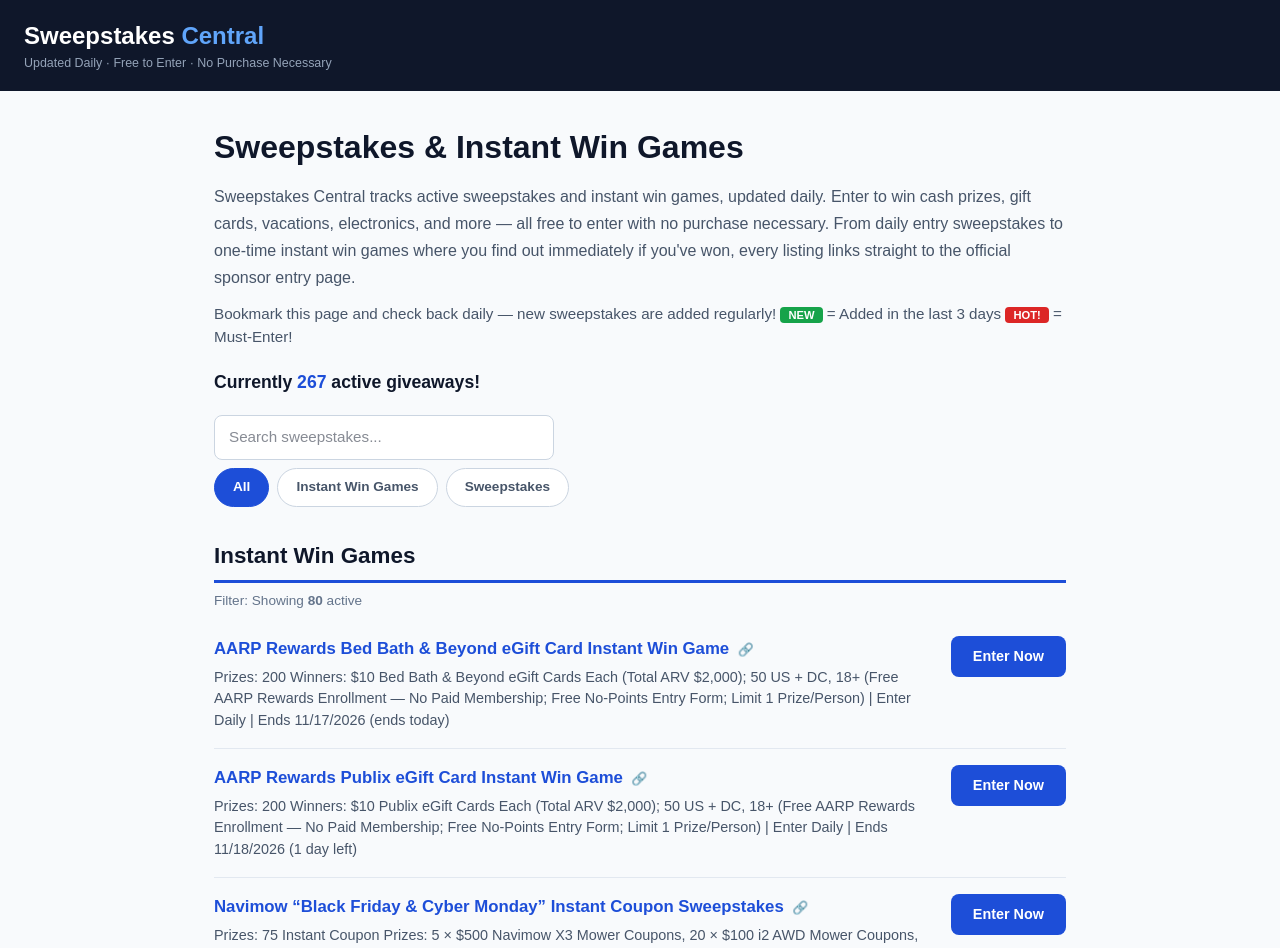
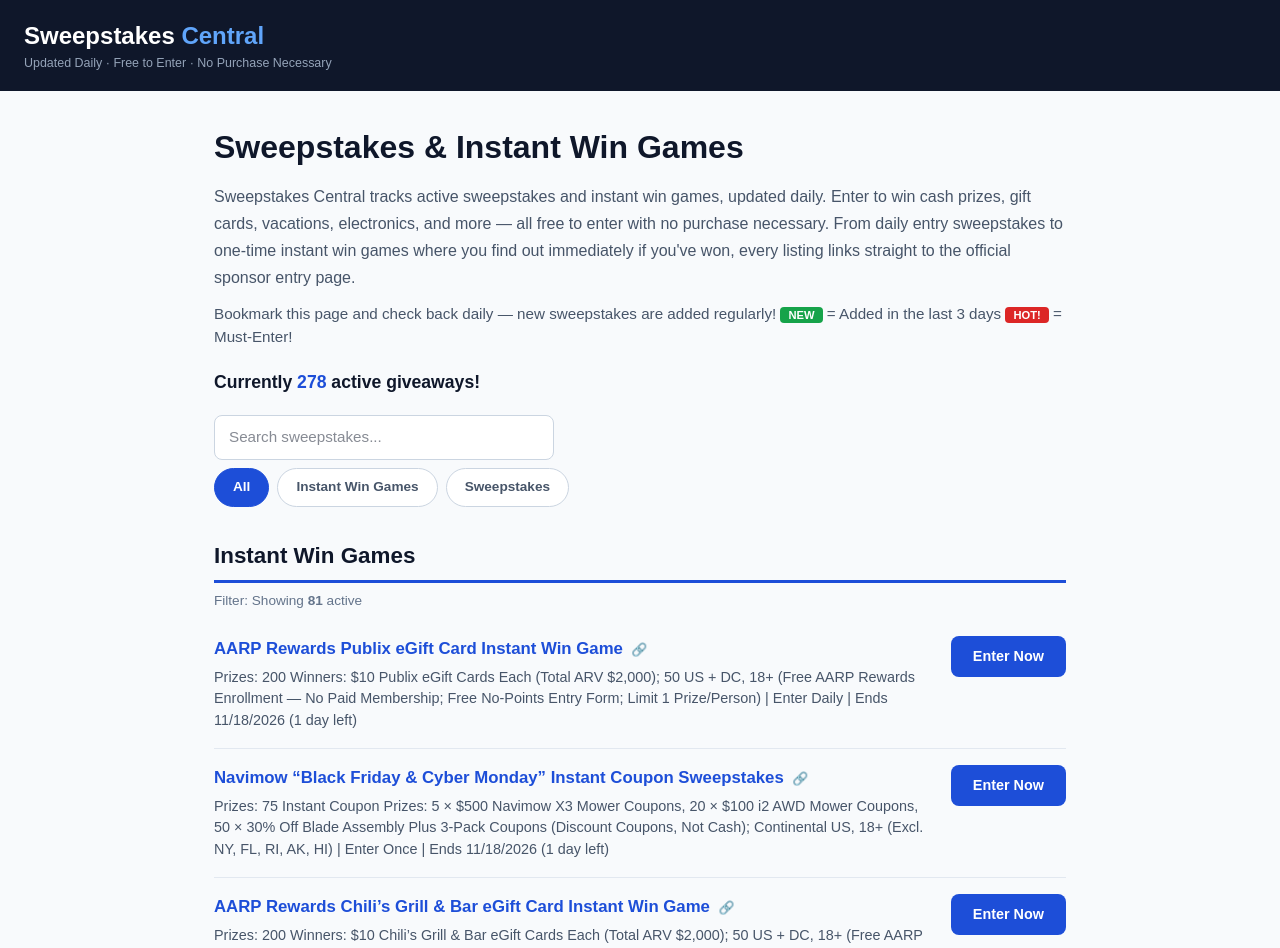
Before and after one commit to haroun26-dev/brandnewsite, a Next.js app: page / in a window 1280 px wide. Shown: the top 948 px of the page. Built offline with nearby package versions, Linux system fonts and the light colour scheme.

Commit message:
Refresh listings

```diff
--- a/app/page.tsx
+++ b/app/page.tsx
@@ -17,10 +17,10 @@ interface Listing {
   added: string; // YYYY-MM-DD — NEW badge shows when added within the last 3 days
 }
 
-// Listings verified November 17, 2026. Update this list regularly —
+// Listings verified November 18, 2026. Update this list regularly —
 // remove ended sweepstakes and add new ones by editing this file and redeploying.
 const SWEEPSTAKES: Listing[] = [
-// Listings verified November 17, 2026. Update this list regularly —
+// Listings verified November 18, 2026. Update this list regularly —
 // remove ended sweepstakes and add new ones by editing this file and redeploying.
   // ---- Instant Win Games ----
 
@@ -726,17 +726,6 @@ const SWEEPSTAKES: Listing[] = [
     added: "2026-11-10",
   },
 
-  {
-    id: 491,
-    title: "AARP Rewards Bed Bath & Beyond eGift Card Instant Win Game",
-    type: "instant",
-    prizes: "200 Winners: $10 Bed Bath & Beyond eGift Cards Each (Total ARV $2,000); 50 US + DC, 18+ (Free AARP Rewards Enrollment — No Paid Membership; Free No-Points Entry Form; Limit 1 Prize/Person)",
-    frequency: "Enter Daily",
-    ends: "2026-11-17",
-    url: "https://sweeps.aarp.org/",
-    added: "2026-11-11",
-  },
-
 
   {
     id: 493,
@@ -964,7 +953,31 @@ const SWEEPSTAKES: Listing[] = [
     added: "2026-11-17",
   },
 
-  // ---- Sweepstakes ----
+    {
+    id: 595,
+    title: "Hidden Valley Ranch “Holiday Dinner” Instant Win Game",
+    type: "instant",
+    prizes: "40 Winners: $500 Tango Digital Reward Each, Redeemable for a Grocery Retailer Gift Card (Total ARV $20,000); 50 US + DC, 18+ (1 Play/Day; 1 Prize/Person)",
+    frequency: "Enter Daily",
+    ends: "2026-12-23",
+    url: "https://www.hiddenvalley.com/holiday-dinner-game/",
+    hot: true,
+    added: "2026-11-18",
+  },
+
+  {
+    id: 596,
+    title: "Kinder Joy “Find the Golden Toy” Instant Win Game",
+    type: "instant",
+    prizes: "416 Winners: Grand: 4-Day/3-Night NYC Trip for 4 — Harry Potter and the Cursed Child Tickets + $1,000 Check + $500 Harry Potter Shop Gift Card (ARV $10,000) + 415 Instant-Win Harry Potter Prizes: Gift Trunks, Duffle Bags, Wands, Pin Sets, Mugs, Plush Sets, Hogwarts Express Tickets (Total ARV $20,675); 50 US + DC, 18+ (Code from Specially Marked Kinder Joy or Free Mail-in AMOE Code; 1 Entry per Code/Day)",
+    frequency: "Enter Daily",
+    ends: "2027-04-30",
+    url: "https://kindersweeps.com",
+    hot: true,
+    added: "2026-11-18",
+  },
+
+// ---- Sweepstakes ----
 
   {
     id: 105,
@@ -1507,17 +1520,6 @@ const SWEEPSTAKES: Listing[] = [
 
 
   {
-    id: 302,
-    title: "Avon \u201cBeauty & Cheer\u201d Sweepstakes",
-    type: "sweepstakes",
-    prizes: "4 Winners: Avon Prize Package Each \u2014 Senses S\u2019mores & Snuggles Bubble Bath, Hand Cream & Whipped Body Butter, Hot Chocolate Lip Balm, Anew Serums/Creams, Imari Dreams Eau de Parfum, fmg Glimmer Makeup, Jewelry, Holiday Mug + Reindeer Countdown to Christmas (ARV $576 Each; Total ARV $2,304); 50 US + DC, 18+",
-    frequency: "Enter Once",
-    ends: "2026-11-17",
-    url: "https://www.avon.com/sweepstakes/beauty--cheer-sweepstakes",
-    added: "2026-10-26",
-  },
-
-  {
     id: 303,
     title: "Sony Electronics \u201cDallas Cowboys\u201d WH-1000XM6 Headphones Sweepstakes",
     type: "sweepstakes",
@@ -2295,17 +2297,6 @@ const SWEEPSTAKES: Listing[] = [
 
 
 
-  {
-    id: 486,
-    title: "Little Caesars “Pizza! Pizza! Pregame” Sweepstakes",
-    type: "sweepstakes",
-    prizes: "Grand: 3-Night Trip for 2 to Super Bowl LXI in Inglewood, CA — Airfare, Hotel, 2 Game Tickets, Taste of the NFL Party Admission + $750 Check (ARV $12,178); 50 US + DC, 18+ (Enter via Little Caesars App Challenges; 1 Entry per NFL Game Day)",
-    frequency: "Enter Once",
-    ends: "2026-11-17",
-    url: "https://information.littlecaesars.com/en-us/little-caesars-pizza-pizza-pregame-sweepstakes-official-rules",
-    hot: true,
-    added: "2026-11-10",
-  },
 
   {
     id: 487,
@@ -3137,6 +3128,146 @@ const SWEEPSTAKES: Listing[] = [
     ends: "2026-11-20",
     url: "https://wedderspoon.com/pages/giveaway",
     added: "2026-11-17",
+  },
+
+  {
+    id: 605,
+    title: "Frontier “First to Fly” Sweepstakes",
+    type: "sweepstakes",
+    prizes: "Grand: Elite Gold Status or 20,000 Qualifying Miles, 3 Winners (ARV $475 Each; Total ARV $1,425); 50 US + DC, 18+",
+    frequency: "Enter Once",
+    ends: "2026-11-30",
+    url: "https://signup.flyfrontier.com/first-to-fly-sweepstakes",
+    added: "2026-11-18",
+  },
+
+  {
+    id: 606,
+    title: "Architectural Digest “Gozney Dome XL” Sweepstakes",
+    type: "sweepstakes",
+    prizes: "Grand: Gozney Dome XL (Gen 2) Ultimate Bundle, or Another Gozney Oven of Comparable or Lesser Value (ARV up to $4,114.92); 50 US + DC, 18+",
+    frequency: "Enter Once",
+    ends: "2026-11-22",
+    url: "https://www.architecturaldigest.com",
+    added: "2026-11-18",
+  },
+
+  {
+    id: 607,
+    title: "Crate & Kids “Ultimate Kids Gift” Sweepstakes",
+    type: "sweepstakes",
+    prizes: "Grand: $2,885 Kids Gift Bundle incl. $500 Crate & Kids, Petite Keep Grand Trunk & Padlock, Banwood Balance Bike + Gift Cards from Mushie, Barefoot Dreams, SuperSmalls, Bookroo & Babiators (ARV $2,885); Continental US, 18+",
+    frequency: "Enter Once",
+    ends: "2026-12-13",
+    url: "https://www.crateandbarrel.com/kidsultimategiftgiveaway",
+    added: "2026-11-18",
+  },
+
+  {
+    id: 608,
+    title: "Food Network “Season of Sweetness” Sweepstakes",
+    type: "sweepstakes",
+    prizes: "Grand: $10,000 Cash Check + 4 VIP Tickets to Museum of Ice Cream (ARV $10,356); 50 US + DC, 21+",
+    frequency: "Enter Daily",
+    ends: "2026-12-21",
+    url: "https://foodnetwork.com/sweetgiveaway",
+    hot: true,
+    added: "2026-11-18",
+  },
+
+  {
+    id: 609,
+    title: "Hot Wheels “Ram Trucks” Sweepstakes",
+    type: "sweepstakes",
+    prizes: "Grand: 2026 Ram 1500 Truck (ARV up to $70,000); US, 18+",
+    frequency: "Enter Daily",
+    ends: "2026-12-14",
+    url: "https://ram.hotwheelssweepstakes.com/",
+    hot: true,
+    added: "2026-11-18",
+  },
+
+  {
+    id: 610,
+    title: "Ford “Dirt & Derby” Sweepstakes",
+    type: "sweepstakes",
+    prizes: "Grand: 2026 Ford Bronco Badlands SUV (ARV $52,075); First Prize: Trip for 2 to Kentucky Oaks & Derby, May 1–2, 2027 (ARV $10,000); US, 18+",
+    frequency: "Enter Once",
+    ends: "2026-11-29",
+    url: "https://www.fordderbysweepstakes.com/login",
+    hot: true,
+    added: "2026-11-18",
+  },
+
+  {
+    id: 611,
+    title: "Food Network “Enchanting Bakes and Magical Escapes” Sweepstakes",
+    type: "sweepstakes",
+    prizes: "Grand: 5-Day/4-Night Trip for 4 to Universal Orlando Resort incl. Airfare, Hotel & 4-Day Park-to-Park Tickets (ARV $5,509.72); 50 US + DC, 21+",
+    frequency: "Enter Daily",
+    ends: "2026-12-09",
+    url: "https://www.foodnetwork.com/sponsored/sweepstakes/enchanting-bakes-and-magical-escapes-sweepstakes",
+    hot: true,
+    added: "2026-11-18",
+  },
+
+  {
+    id: 612,
+    title: "Valpak “Holiday Haul” Sweepstakes",
+    type: "sweepstakes",
+    prizes: "Grand: $5,000 Cash (ARV $5,000); US, 18+",
+    frequency: "Enter Daily",
+    ends: "2026-12-04",
+    url: "https://valpak.com/holiday",
+    hot: true,
+    added: "2026-11-18",
+  },
+
+  {
+    id: 613,
+    title: "PBS Masterpiece “European River Cruise” Sweepstakes",
+    type: "sweepstakes",
+    prizes: "Grand: 8-Day Viking European River Cruise for 2, Choice of 6 Itineraries, incl. Round-Trip Airfare (ARV $15,396); 50 US + DC & Canada (Excl. QC), 21+",
+    frequency: "Enter Daily",
+    ends: "2026-11-24",
+    url: "https://www.pbs.org/wgbh/masterpiece/masterpiece-european-river-cruise-sweepstakes/",
+    hot: true,
+    added: "2026-11-18",
+  },
+
+  {
+    id: 614,
+    title: "House of Suntory “Japan Travel Package” Sweepstakes",
+    type: "sweepstakes",
+    prizes: "Grand: Travel Voucher for 2 to Japan incl. Airfare, 4 Nights Tokyo, 2 Nights Kyoto, First-Class Rail, Yamazaki Distillery Visit & Osaka Day Trip (ARV $21,550); US, 21+",
+    frequency: "Enter Once",
+    ends: "2026-12-01",
+    url: "https://mysuntorytime.prod.fooji.com/",
+    hot: true,
+    added: "2026-11-18",
+  },
+
+  {
+    id: 615,
+    title: "Ramsey “Cash Giveaway” Sweepstakes",
+    type: "sweepstakes",
+    prizes: "Grand: $10,000 Cash + 8 Weekly $500 Cash Prizes (Total ARV $14,000); 50 US + DC, 18+",
+    frequency: "Enter Daily",
+    ends: "2026-12-20",
+    url: "https://www.ramseysolutions.com/giveaway/ramsey-cash-giveaway",
+    hot: true,
+    added: "2026-11-18",
+  },
+
+  {
+    id: 616,
+    title: "Perdue “Win a Year’s Worth of Chicken” Sweepstakes",
+    type: "sweepstakes",
+    prizes: "3 Winners: Year’s Worth of Chicken — 50 Bags of Perdue Products Each (ARV $935.90 Each; Total ARV $2,807.70); 50 US + DC, 18+ (19+ AL, NE; 21+ MS; Limit 1 Entry/Person/Household)",
+    frequency: "Enter Once",
+    ends: "2026-11-22",
+    url: "https://www.perdue.com/perdue-win-a-years-worth-of-chicken-sweepstakes",
+    added: "2026-11-18",
   },
 
 ];
@@ -3471,7 +3602,7 @@ export default function Home() {
         </section>
 
         <p style={{ color: "#94a3b8", fontSize: "0.8rem", marginTop: "40px", lineHeight: 1.6 }}>
-          Listings last verified November 17, 2026. Always check the official rules on
+          Listings last verified November 18, 2026. Always check the official rules on
           the sponsor&apos;s page before entering. Sweepstakes Central is not affiliated
           with the sponsors listed.
         </p>
```
